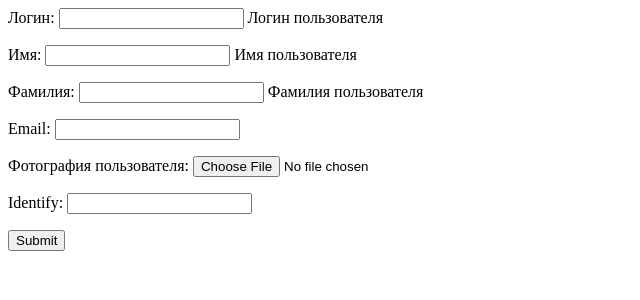
After one commit to LinkerXXX/stone, a Django app: page /user/create/ in a window 1280 px wide. The commit adds this page. Shown: the top 300 px of the page, without its empty margins (0-640 px from the left). Run offline with Django 5.2, Linux system fonts and the light colour scheme.

Commit message:
попытка создать аватар

```diff
--- /dev/null
+++ b/stonenetwork/templates/user/user_create.html
@@ -0,0 +1,5 @@
+<form method="POST" enctype="multipart/form-data">
+    {% csrf_token %}
+    {{ form.as_p }}
+    <input type="submit" value="Submit">
+</form>
--- a/stonenetwork/templates/user/user_detail.html
+++ b/stonenetwork/templates/user/user_detail.html
@@ -9,6 +9,7 @@
 <body>
     <h1>Детали пользователя: {{ user.identify }}</h1>
     <ul>
+        <img src="images/dinosaur.jpg" />
         <li><strong>Логин:</strong> {{ user.nick }}</li>
         <li><strong>Имя:</strong> {{ user.first_name }}</li>
         <li><strong>Фамилия:</strong> {{ user.last_name }}</li>
--- a/stonenetwork/user/models.py
+++ b/stonenetwork/user/models.py
@@ -8,7 +8,7 @@ class User(models.Model):
     registration_date = models.DateTimeField(auto_now_add = True)
     email = models.EmailField(max_length=50, unique = True, blank = False)
     identify = models.SlugField(max_length=20)
-    avatar = models.ImageField(width_field = 100, height_field = 100, verbose_name = "Фотография пользователя")
+    avatar = models.ImageField(width_field = 100, height_field = 100, verbose_name = "Фотография пользователя", blank = True, upload_to='images/')
 
 
     class Meta:
--- a/stonenetwork/user/urls.py
+++ b/stonenetwork/user/urls.py
@@ -1,6 +1,7 @@
 from django.urls import path
-from user.views import UserDetailView
+from user.views import UserDetailView, UserCreateView
 
 urlpatterns = [
     path("<int:pk>/", UserDetailView.as_view(), name="user_detail"),
+    path("create/", UserCreateView.as_view(), name="user_create"),
 ]
--- a/stonenetwork/user/views.py
+++ b/stonenetwork/user/views.py
@@ -1,4 +1,5 @@
 from django.views.generic.detail import DetailView
+from django.views.generic.edit import CreateView, UpdateView
 from user.models import User
 
 class UserDetailView(DetailView):
@@ -8,3 +9,10 @@ class UserDetailView(DetailView):
     def get_context_data(self, **kwargs):
         context = super().get_context_data(**kwargs)
         return context
+
+
+class UserCreateView(CreateView):
+    model = User
+    template_name = 'user/user_create.html'
+    fields = ['nick', 'first_name', 'last_name', 'email', 'avatar', 'identify']
+    success_url = '/user/{id}'
```
Also changed, not shown: stonenetwork/db.sqlite3, stonenetwork/user/migrations/0005_user_avatar.py (added), stonenetwork/user/migrations/0006_alter_user_avatar.py (added).
